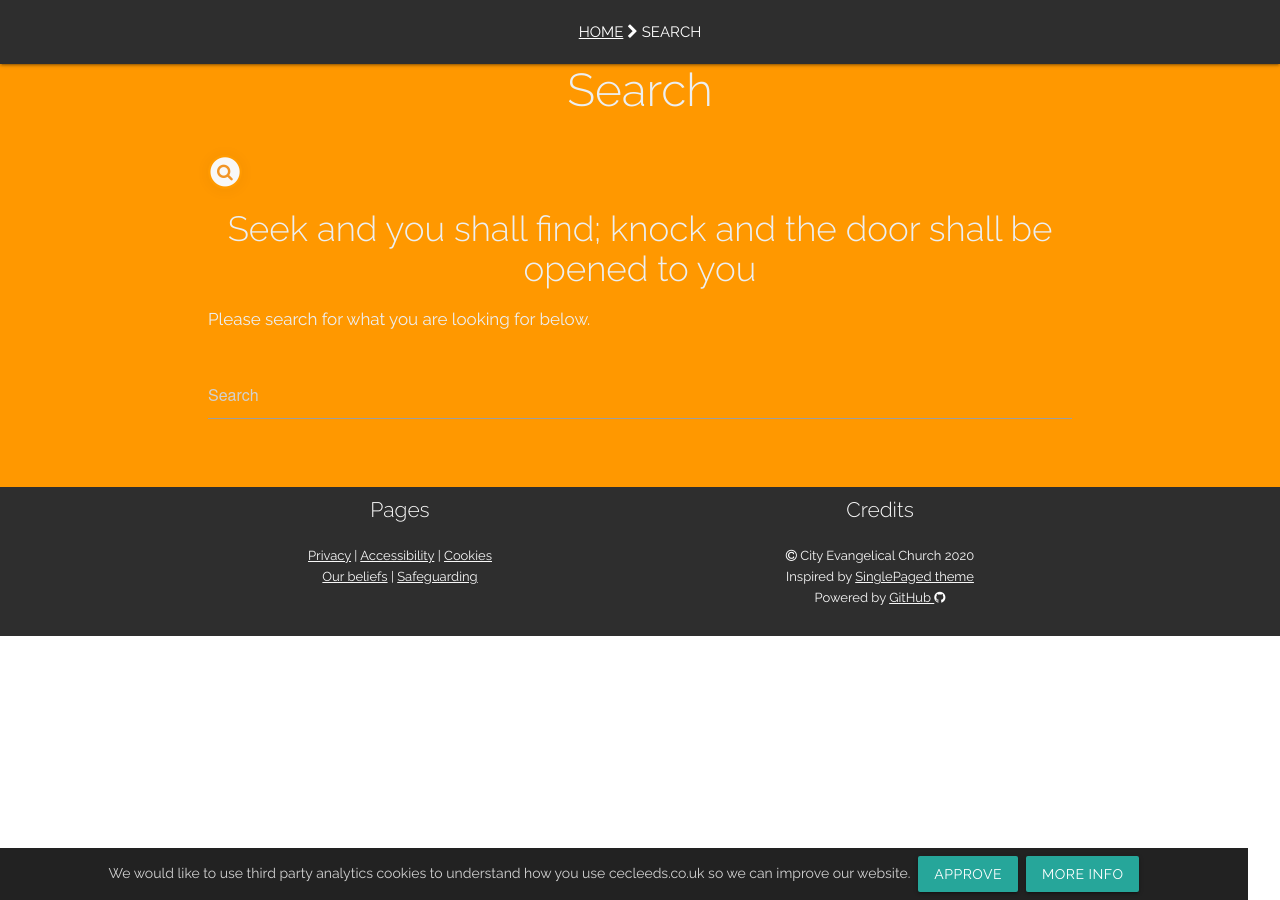
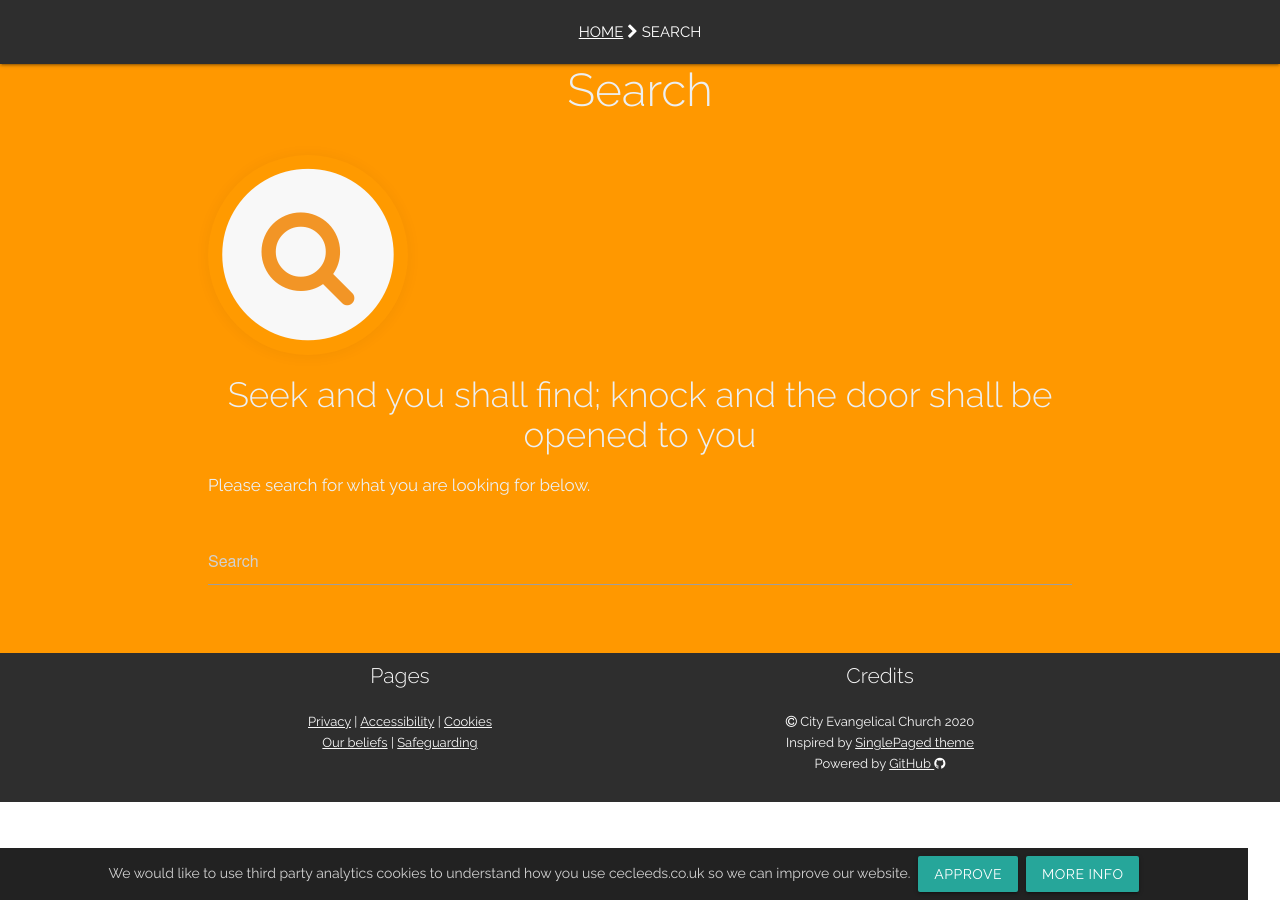
Before and after one commit to woodcock3/citychurch, a Jekyll site: the page built from pages/search.md, in a window 1280 px wide. Built offline with Jekyll 4.4.1, drawn with Linux system fonts in a browser that asks for light colours.

Commit message:
Update search.md

```diff
--- a/pages/search.md
+++ b/pages/search.md
@@ -8,7 +8,7 @@ permalink: /search/
 
 # Search
 
-<span class="fa-stack subtlecircle" style="center font-size:100px; background:rgba(255,166,0,0.1)">
+<span class="fa-stack subtlecircle" style="font-size:100px; background:rgba(255,166,0,0.1)">
 <i class="fa fa-circle fa-stack-2x text-white"></i>
 <i class="fa fa-search fa-stack-1x text-cityorange"></i>
 </span>
```
